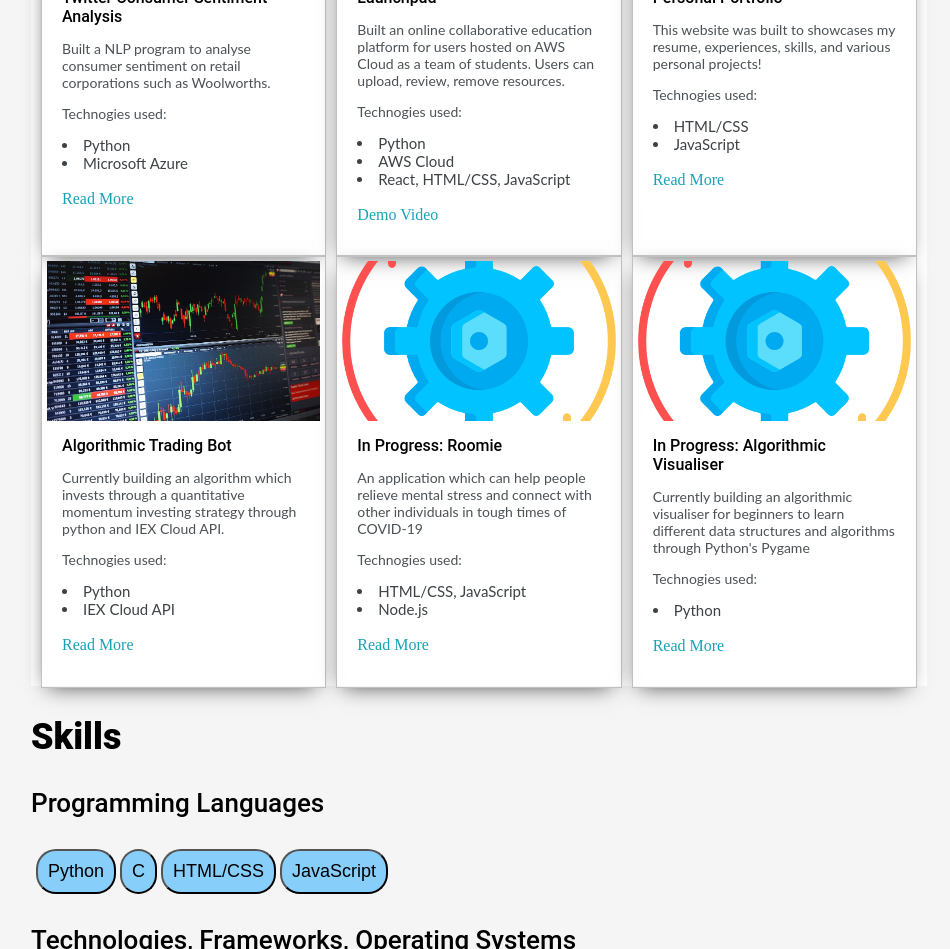
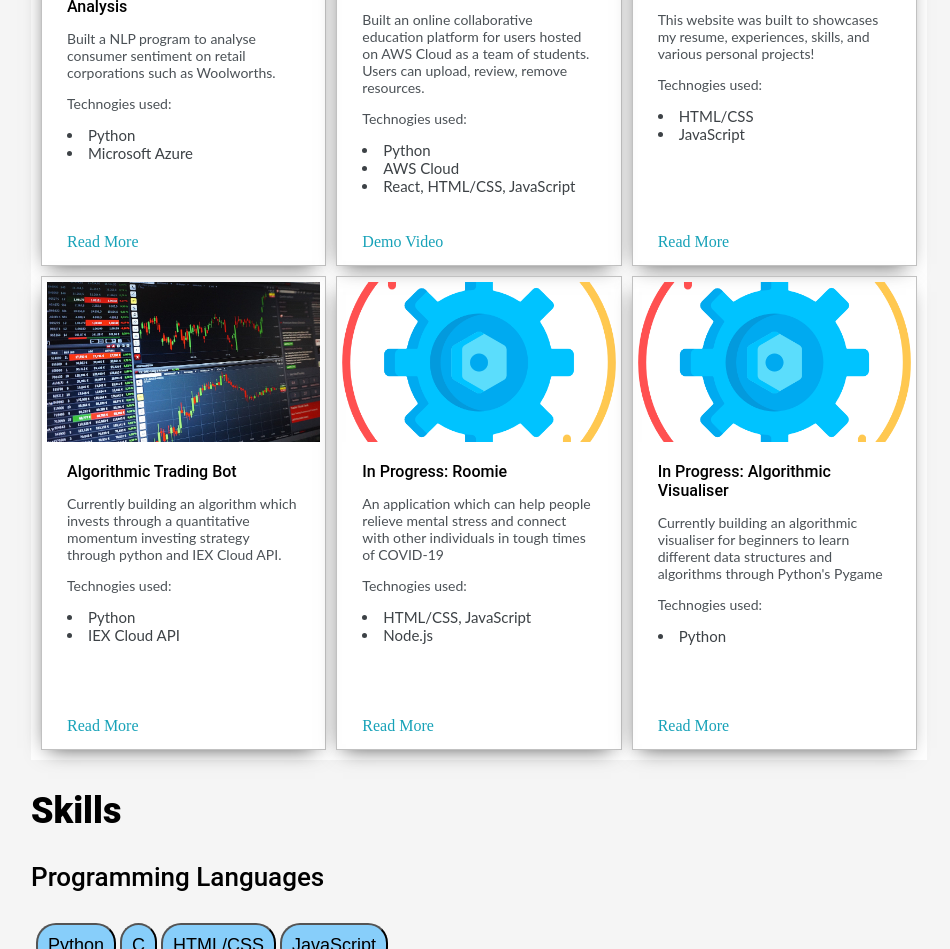
Before and after one commit to andrewjp6710/andrewsportfolio, a plain HTML site: page index.html in a window 1280 px wide. Shown: the part 1393-2342 px from the top of the page, without its empty margins (161-1111 px from the left). Drawn offline with Linux system fonts and the light colour scheme.

Commit message:
Fixed margin issues

```diff
--- a/default.css
+++ b/default.css
@@ -21,13 +21,6 @@
 div{
 	padding: 5px;
 }
-
-/* body{
-	width:100%;
-	height: 100vh;
-	color:#fff;
-	background: linear-gradient(180deg,#93A5CF, #E4EfE9)
-}   */
 
 body{
 	background-color: whitesmoke;
@@ -240,18 +233,6 @@ h6 { font-size: 16px;}
 #light-mode{
 	background-color: #fff;
 }
-/*
-#blue-mode{
-	background-color: #192734;
-}
-
-#green-mode{
-	background-color: #78866b;
-}
-
-#purple-mode{
-	background-color: #7E4C74;
-} */
 
 #settings-note{
 	font-size: 12px;
@@ -411,8 +392,7 @@ h6 { font-size: 16px;}
 .post{
 	display:flex;
 	flex-direction: column;
-	height:100%;
-
+	/* height:90%; */
 	border:1px solid var(--borderColor);
 	-webkit-box-shadow: -2px 7px 21px -9px rgba(0,0,0,0.75);
 	-moz-box-shadow: -2px 7px 21px -9px rgba(0,0,0,0.75);
@@ -429,8 +409,15 @@ h6 { font-size: 16px;}
 .post-preview{
 	background-color: #fff;
 	padding:15px;
+	height: 17rem;
 }
+.x{
+	height:90%;
+}
+.y{
+	height:10%;
 
+}
 .post-title{
 	color:black;
 	margin: 0;
--- a/index.html
+++ b/index.html
@@ -100,6 +100,7 @@
 					<div class="post">
 						<img class="thumbnail" src="images/twitter.jpeg">
 						<div class="post-preview">
+							<div class = "x">
 							<h6 class="post-title">Twitter Consumer Sentiment Analysis</h6>
 							<p class="post-intro">Built a NLP program to analyse consumer sentiment on retail corporations such as Woolworths.</p>
 
@@ -107,7 +108,10 @@
 							<li>Python</li>
 							<li>Microsoft Azure</li>
 							<br>
+							</div>
+							<div class = "y">
 							<a href="post.html" target = "_blank">Read More</a>
+							</div>
 						</div>
 					</div>
 				</div>
@@ -116,6 +120,7 @@
 					<div class="post">
 						<img class="thumbnail" src="images/launchpad.png">
 						<div class="post-preview">
+							<div class= "x">
 								<h6 class="post-title">Launchpad</h6>
 								<p class="post-intro">Built an online collaborative education platform for users hosted on AWS Cloud as a team of students. Users can upload, review, remove resources.</p>
 
@@ -124,22 +129,30 @@
 								<li>AWS Cloud</li>
 								<li>React, HTML/CSS, JavaScript</li>
 								<br>
+							</div>
+							<div class = "y">
 								<a target="_blank" href="https://www.youtube.com/watch?v=ET0c--dvdjQ">Demo Video</a>
+							</div>
 						</div>
 					</div>
 				</div>
 
 				<div>
 					<div class="post">
+
 							<img class="thumbnail" src="images/background.jpeg">
 							<div class="post-preview">
+								<div class= "x">
 									<h6 class="post-title">Personal Portfolio</h6>
 									<p class="post-intro">This website was built to showcases my resume, experiences, skills, and various personal projects!</p>
 									<p class ="post-intro"> Technogies used:</p>
 									<li>HTML/CSS</li>
 									<li>JavaScript</li>
-							<br>
+
+								</div>
+								<div class = "y">
 									<a href="post.html" target = "_blank">Read More</a>
+								</div>
 							</div>
 					</div>
 				</div>
@@ -148,14 +161,17 @@
 					<div class="post">
 						<img class="thumbnail" src="images/tradingbot.jpeg">
 						<div class="post-preview">
+							<div class = "x">
 							<h6 class="post-title">Algorithmic Trading Bot</h6>
 							<p class="post-intro">Currently building an algorithm which invests through a quantitative momentum investing strategy through python and IEX Cloud API.  </p>
 							<p class ="post-intro"> Technogies used:</p>
 							<li>Python</li>
 							<li>IEX Cloud API</li>
 							<br>
+							</div>
+							<div class ="y">
 							<a href="post.html" target = "_blank">Read More</a>
-
+							</div>
 						</div>
 					</div>
 				</div>
@@ -164,13 +180,17 @@
 					<div class="post">
 						<img class="thumbnail" src="images/inprogress.png">
 						<div class="post-preview">
+							<div class = "x">
 							<h6 class="post-title">In Progress: Roomie </h6>
 							<p class="post-intro">An application which can help people relieve mental stress and connect with other individuals in tough times of COVID-19</p>
 							<p class ="post-intro"> Technogies used:</p>
 							<li>HTML/CSS, JavaScript</li>
 							<li>Node.js</li>
 							<br>
+							</div>
+							<div class = "y">
 							<a href="post.html" target = "_blank">Read More</a>
+							</div>
 						</div>
 					</div>
 				</div>
@@ -179,13 +199,17 @@
 					<div class="post">
 						<img class="thumbnail" src="images/inprogress.png">
 						<div class="post-preview">
+							<div class = "x">
 							<h6 class="post-title">In Progress: Algorithmic Visualiser</h6>
 							<p class="post-intro">Currently building an algorithmic visualiser for beginners to learn different data structures and algorithms through Python's Pygame</p>
 							<p class ="post-intro"> Technogies used:</p>
 
 							<li>Python</li>
 							<br>
+							</div>
+							<div class = "y">
 							<a href="post.html" target = "_blank">Read More</a>
+							</div>
 						</div>
 					</div>
 				</div>
```
Also changed, not shown: images/andrewphoto.png (deleted), images/linkedin.png (deleted). Lines whose indentation alone changed are shown as unchanged.
